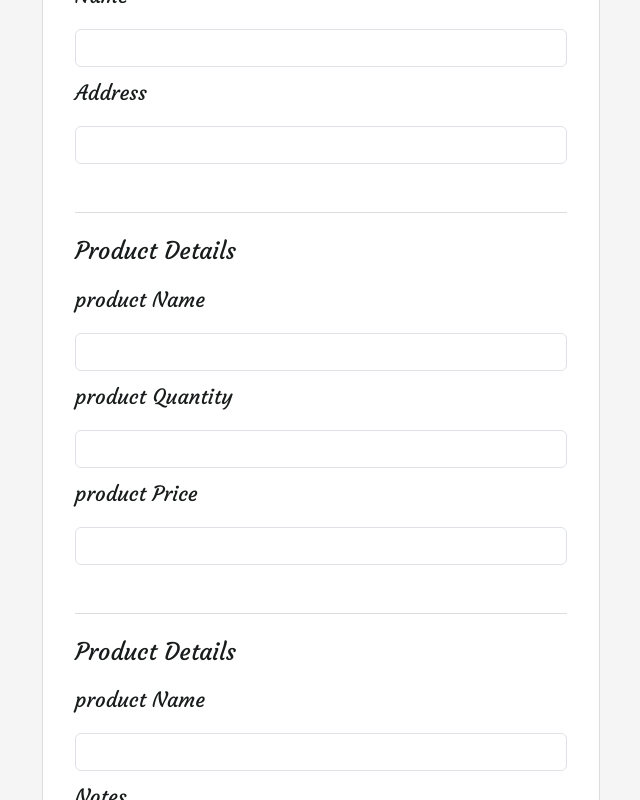
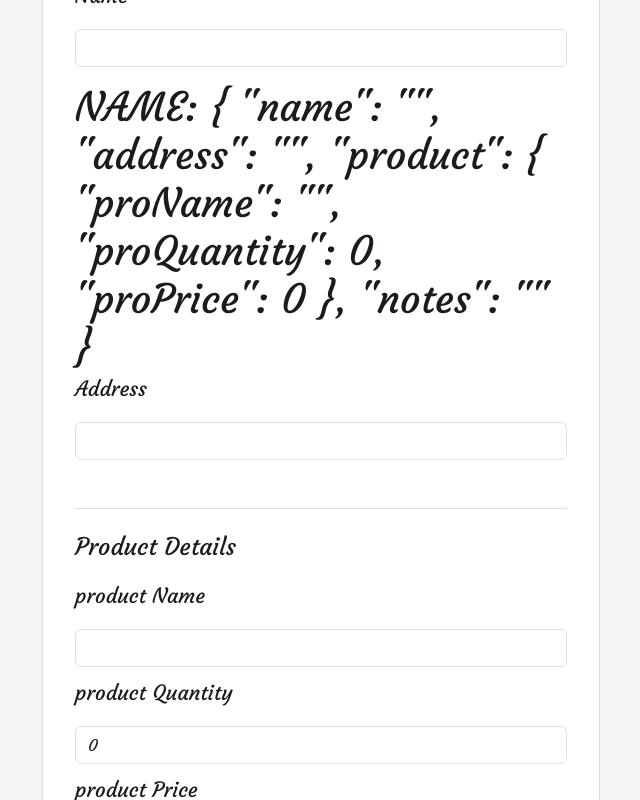
Before and after one commit to hebataha/my-angular-app, an Angular app: page /formGroup in a window 1280 px wide. Shown: the part 220-1020 px from the top of the page, without its empty margins (319-959 px from the left). Built offline with nearby package versions, Linux system fonts and the light colour scheme.

Commit message:
form fields and control them

```diff
--- a/src/app/forms/from-group/from-group.html
+++ b/src/app/forms/from-group/from-group.html
@@ -1,4 +1,4 @@
-<form>
+<form [formGroup]="form" (ngSubmit)="submit()">
     <div class="mb-5">
         <h4 class="my-4 text-capitalize">personal information</h4>
         <div class="mb-3">
@@ -8,49 +8,43 @@
                 class="form-control"
                 id="exampleInputEmail1"
                 aria-describedby="emailHelp"
+                formControlName="name"
+            >
+        </div>
+   <h1> NAME: {{form.value | json}}</h1>
+        <div class="mb-3">
+            <label for="exampleInputPassword1" class="form-label">Address</label>
+            <input type="text" class="form-control" id="exampleInputPassword1" formControlName="address">
+        </div>
+    </div>
+    <hr>
+    <div class="mb-5" formGroupName="product">
+        <h4 class="my-4 text-capitalize"> product details</h4>
+        <div class="mb-3" >
+            <label for="exampleInputEmail1" class="form-label"> product Name</label>
+            <input
+                type="text"
+                class="form-control"
+                id="exampleInputEmail1"
+                aria-describedby="emailHelp"
+                formControlName="proName"
             >
         </div>
         <div class="mb-3">
-            <label for="exampleInputPassword1" class="form-label">Address</label>
-            <input type="text" class="form-control" id="exampleInputPassword1">
+            <label for="exampleInputPassword1" class="form-label">product Quantity</label>
+            <input type="number" class="form-control" id="exampleInputPassword1" formControlName="proQuantity"
+>
+        </div>
+        <div class="mb-3">
+            <label for="exampleInputPassword2" class="form-label">product Price</label>
+            <input type="number" class="form-control" id="exampleInputPassword2" formControlName="proPrice">
         </div>
     </div>
     <hr>
     <div class="mb-5">
-        <h4 class="my-4 text-capitalize"> product details</h4>
-        <div class="mb-3">
-            <label for="exampleInputEmail1" class="form-label"> product Name</label>
-            <input
-                type="email"
-                class="form-control"
-                id="exampleInputEmail1"
-                aria-describedby="emailHelp"
-            >
-        </div>
-        <div class="mb-3">
-            <label for="exampleInputPassword1" class="form-label">product Quantity</label>
-            <input type="number" class="form-control" id="exampleInputPassword1">
-        </div>
-        <div class="mb-3">
-            <label for="exampleInputPassword2" class="form-label">product Price</label>
-            <input type="number" class="form-control" id="exampleInputPassword2">
-        </div>
-    </div>
-    <hr>
-    <div class="mb-5">
-        <h4 class="my-4 text-capitalize"> product details</h4>
-        <div class="mb-3">
-            <label for="exampleInputEmail1" class="form-label"> product Name</label>
-            <input
-                type="email"
-                class="form-control"
-                id="exampleInputEmail1"
-                aria-describedby="emailHelp"
-            >
-        </div>
         <div class="mb-3">
             <label for="exampleInputPassword1" class="form-label">Notes</label>
-            <textarea class="form-control"  rows="3"> add your notes</textarea>
+            <textarea class="form-control"  rows="3" formControlName="notes" placeholder="add your notes"></textarea>
         </div>
     </div>
     <button type="submit" class="btn btn-primary">Submit</button>
--- a/src/app/forms/from-group/from-group.ts
+++ b/src/app/forms/from-group/from-group.ts
@@ -1,11 +1,31 @@
+import { JsonPipe } from '@angular/common';
 import { Component } from '@angular/core';
+import { FormControl, FormGroup, ReactiveFormsModule, Validators } from '@angular/forms';
 
 @Component({
   selector: 'app-from-group',
-  imports: [],
+  imports: [ReactiveFormsModule, JsonPipe],
   templateUrl: './from-group.html',
   styleUrl: './from-group.scss',
 })
 export class FromGroup {
 
+  form = new FormGroup({
+    name: new FormControl("", [Validators.required]),
+    address: new FormControl("", [Validators.required]),
+    product: new FormGroup({
+      proName: new FormControl("", [Validators.required]),
+      proQuantity: new FormControl(0, [Validators.required]),
+      proPrice: new FormControl(0, [Validators.required]),
+
+    }),
+    notes: new FormControl("", [Validators.required]),
+
+
+  })
+
+  submit() {
+    console.log(this.form.value);
+
+  }
 }
```
